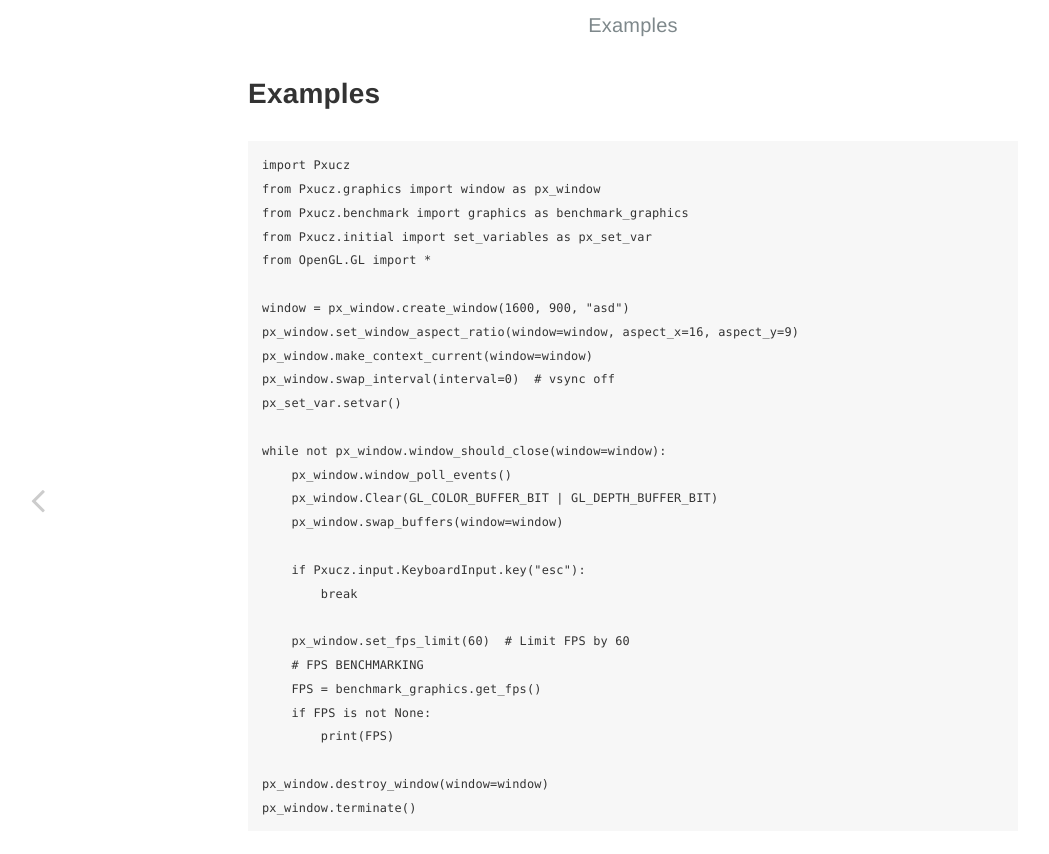
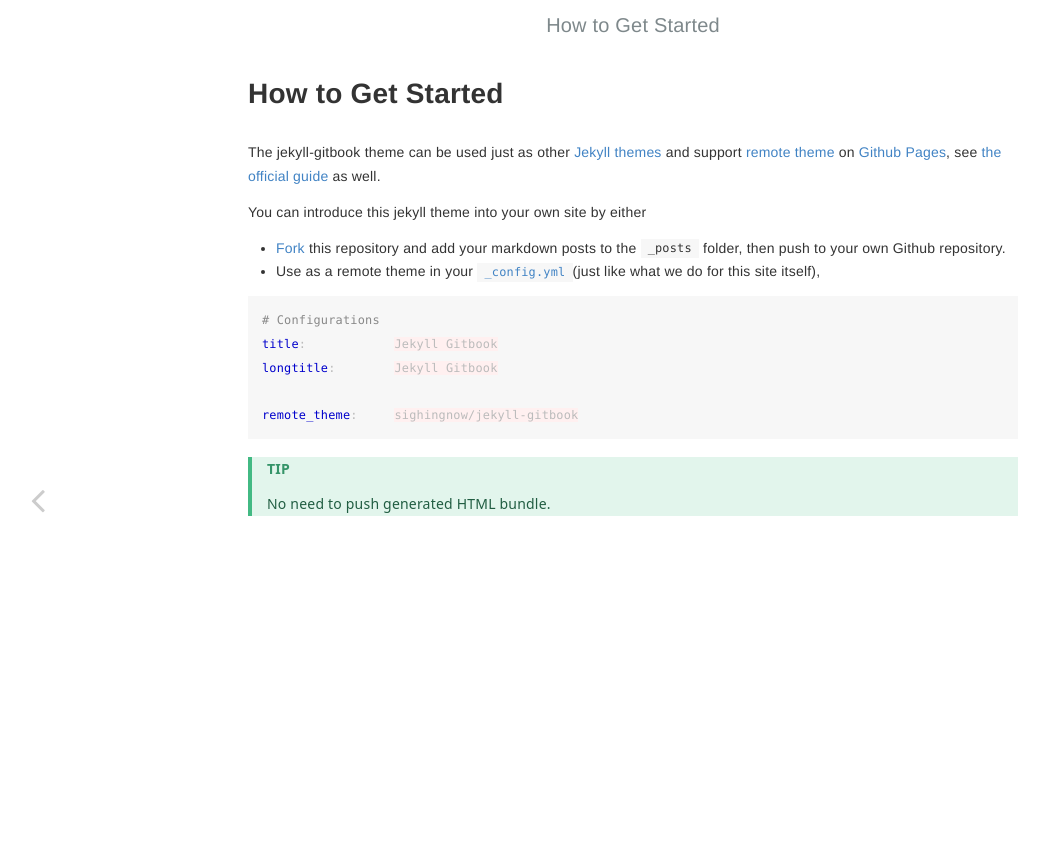
Before and after one commit to STR-HK/Pxucz, a Jekyll site: the page built from docs/_posts/2019-04-28-howto.md, in a window 1280 px wide. Shown: the top 854 px of the page, without its empty margins (7-1056 px from the left). Built offline with Jekyll 4.4.1, drawn with Linux system fonts in a browser that asks for light colours.

Commit message:
Update 2019-04-28-howto.md

````diff
--- a/docs/_posts/2019-04-28-howto.md
+++ b/docs/_posts/2019-04-28-howto.md
@@ -1,38 +1,38 @@
 ---
-title: Examples
-author: Cshtarn
+title: How to Get Started
+author: Tao He
 date: 2019-04-28
 category: Jekyll
 layout: post
 ---
 
-```commandline
-import Pxucz
-from Pxucz.graphics import window as px_window
-from Pxucz.benchmark import graphics as benchmark_graphics
-from Pxucz.initial import set_variables as px_set_var
-from OpenGL.GL import *
+The jekyll-gitbook theme can be used just as other [Jekyll themes][3] and
+support [remote theme][2] on [Github Pages][1], see [the official guide][4]
+as well.
 
-window = px_window.create_window(1600, 900, "asd")
-px_window.set_window_aspect_ratio(window=window, aspect_x=16, aspect_y=9)
-px_window.make_context_current(window=window)
-px_window.swap_interval(interval=0)  # vsync off
-px_set_var.setvar()
+You can introduce this jekyll theme into your own site by either
 
-while not px_window.window_should_close(window=window):
-    px_window.window_poll_events()
-    px_window.Clear(GL_COLOR_BUFFER_BIT | GL_DEPTH_BUFFER_BIT)
-    px_window.swap_buffers(window=window)
+- [Fork][5] this repository and add your markdown posts to the `_posts` folder, then
+  push to your own Github repository.
+- Use as a remote theme in your [`_config.yml`][6](just like what we do for this
+  site itself),
 
-    if Pxucz.input.KeyboardInput.key("esc"):
-        break
+```yaml
+# Configurations
+title:            Jekyll Gitbook
+longtitle:        Jekyll Gitbook
 
-    px_window.set_fps_limit(60)  # Limit FPS by 60
-    # FPS BENCHMARKING
-    FPS = benchmark_graphics.get_fps()
-    if FPS is not None:
-        print(FPS)
+remote_theme:     sighingnow/jekyll-gitbook
+```
 
-px_window.destroy_window(window=window)
-px_window.terminate()
-```
+> ##### TIP
+>
+> No need to push generated HTML bundle.
+{: .block-tip }
+
+[1]: https://pages.github.com
+[2]: https://github.com/sighingnow/jekyll-gitbook/fork
+[3]: https://pages.github.com/themes
+[4]: https://docs.github.com/en/pages/setting-up-a-github-pages-site-with-jekyll/adding-a-theme-to-your-github-pages-site-using-jekyll
+[5]: https://github.com/sighingnow/jekyll-gitbook/fork
+[6]: https://github.com/sighingnow/jekyll-gitbook/blob/master/_config.yml
````
